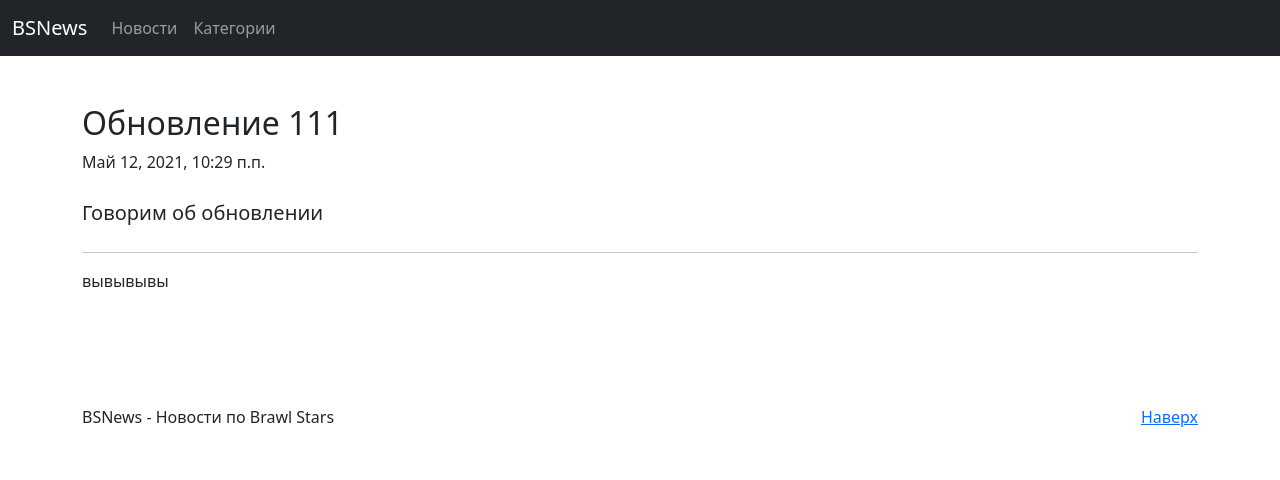
After one commit to SavokBS/bsnews, a Django app: page /news/1 in a window 1280 px wide. The commit adds this page. Shown: the top 480 px of the page. Run offline with Django 3.2, Linux system fonts and the light colour scheme; data comes from the database, SQL or seed files in the repository; both versions use the stored data as it was after the commit; some libraries are stand-ins or nearby versions.

Commit message:
Change old templates Create news page with pagination Create news detail page

```diff
--- a/news/templates/base_generic.html
+++ b/news/templates/base_generic.html
@@ -15,6 +15,10 @@
   <meta name="generator" content="Hugo 0.83.1">
   <link rel="canonical" href="https://getbootstrap.com/docs/5.0/examples/navbars/">
 
+  <meta name="author" content="Mark Otto, Jacob Thornton, and Bootstrap contributors">
+  <meta name="generator" content="Hugo 0.83.1">
+  <link rel="canonical" href="https://getbootstrap.com/docs/5.0/examples/blog/">
+
   <script src="https://ajax.googleapis.com/ajax/libs/jquery/1.12.4/jquery.min.js"></script>
   <script src="https://getbootstrap.com/docs/5.0/dist/js/bootstrap.bundle.min.js"></script>
 
@@ -31,22 +35,26 @@
       <div class="collapse navbar-collapse" id="navbarsExample04">
         <ul class="navbar-nav me-auto mb-2 mb-md-0">
           <li class="nav-item">
-            <a class="nav-link" aria-current="page" href="#">Категории</a>
+          <a class="nav-link" aria-current="page" href="/news/">Новости</a>
           </li>
           <li class="nav-item">
-            <a class="nav-link" href="#">Новости</a>
+            <a class="nav-link" href="/categories/">Категории</a>
           </li>
         </ul>
       </div>
     </div>
   </nav>
 
-    {% block content %}{% endblock %}
 
-    <footer class="text-muted py-5">
+    <main>
+    {% block content %}
+    {% endblock %}
+    </main>
+
+    <footer class="footer py-5">
     <div class="container">
       <p class="float-end mb-1">
-        <a href="#">Наверх</a>
+        <a href="">Наверх</a>
       </p>
       <p class="mb-1">BSNews - Новости по Brawl Stars</p>
     </div>
--- /dev/null
+++ b/news/templates/news_detail.html
@@ -0,0 +1,20 @@
+{% extends "base_generic.html" %}
+
+{% block title%}{{ article.title }}{% endblock%}
+
+{% block content %}
+
+<div class="container">
+  <div class="row py-5 g-5">
+    <div class="col-md-15">
+        <article class="blog-post">
+            <h2 class="blog-post-title">{{ article.title }}</h2>
+            <p class="blog-post-meta">{{ article.publish_date }}</p>
+            <p class="blockquote py-2">{{ article.spoiler }}</p>
+            <hr>
+            <p>{{ article.text | safe }}</p>
+        </article>
+      </div>
+  </div>
+</div>
+{% endblock %}
--- a/news/urls.py
+++ b/news/urls.py
@@ -1,7 +1,10 @@
 from django.urls import path
 from . import views
+from django.conf.urls import url
 
 
 urlpatterns = [
-    path('', views.index, name="index")
+    url(r'^$', views.index, name="index"),
+    url(r'^news/$', views.NewsListView.as_view(), name="news"),
+    url(r'^news/(?P<pk>\d+)$', views.NewsDetailView.as_view(), name='news-detail'),
 ]
--- a/news/views.py
+++ b/news/views.py
@@ -1,6 +1,6 @@
 from django.shortcuts import render
 from .models import Genre, Article
-from django.core.paginator import Paginator
+from django.views import generic
 
 
 def index(request):
@@ -11,3 +11,16 @@ def index(request):
         'index.html',
         context={'articles': articles}
     )
+
+
+class NewsListView(generic.ListView):
+    model = Article
+    context_object_name = 'articles'
+    template_name = 'news.html'
+    paginate_by = 1
+
+
+class NewsDetailView(generic.DetailView):
+    model = Article
+    context_object_name = 'article'
+    template_name = 'news_detail.html'
```
Also changed, not shown: news/templates/index.html (+2 -7 lines), db.sqlite3.
